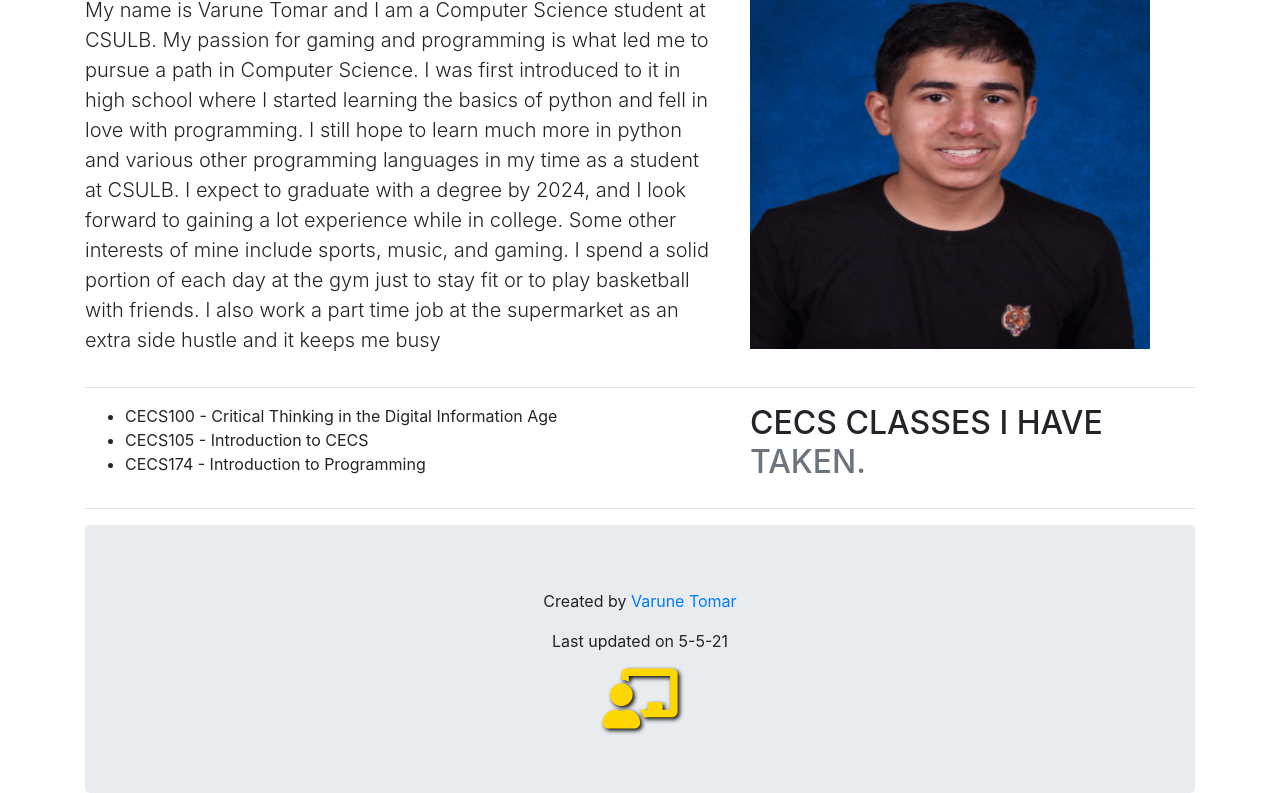
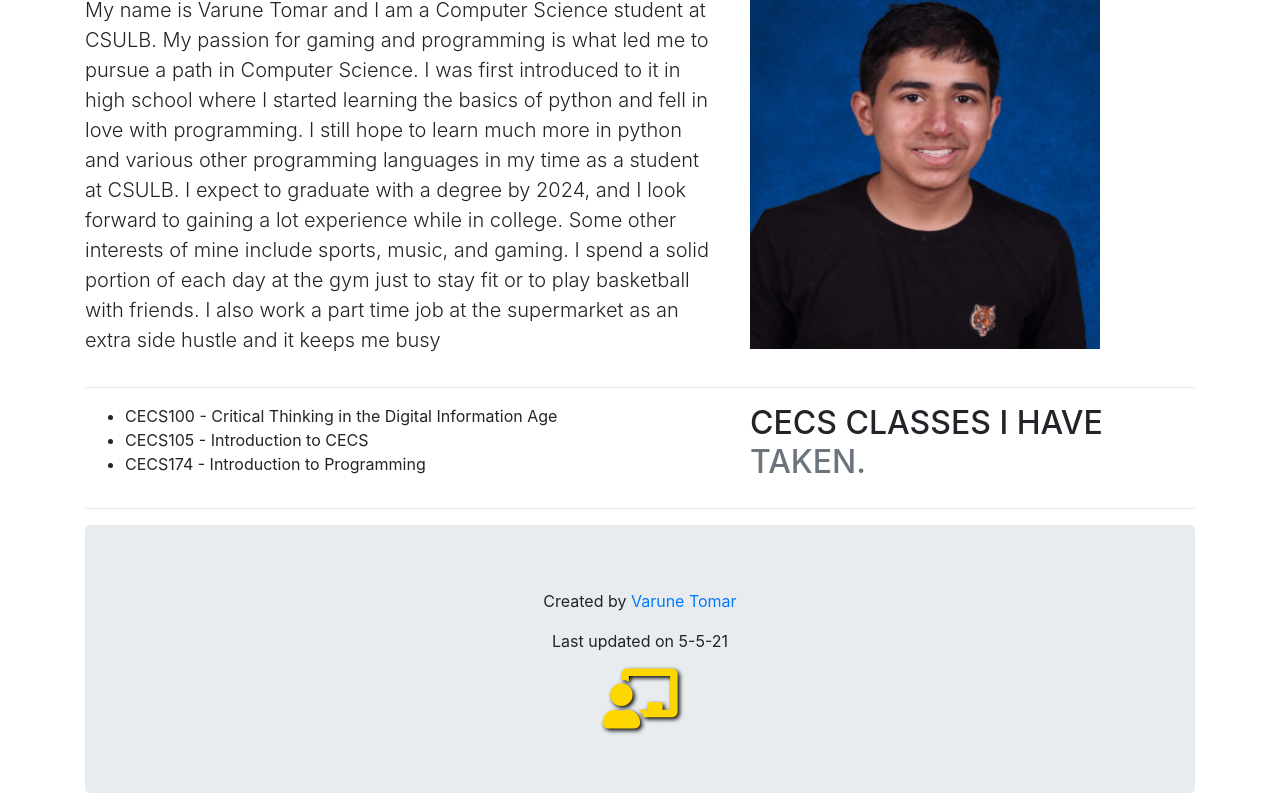
Before and after one commit to VaruneTomar/Bootstrap, a plain HTML site: page index.html in a window 1280 px wide. Shown: the part 350-1143 px from the top of the page. Drawn offline with nearby package versions, Linux system fonts and the light colour scheme.

Commit message:
Update index.html

```diff
--- a/index.html
+++ b/index.html
@@ -34,7 +34,7 @@
 Some other interests of mine include sports, music, and gaming. I spend a solid portion of each day at the gym just to stay fit or to play basketball with friends. I also work a part time job at the supermarket as an extra side hustle and it keeps me busy</p>
       </div>
       <div class="col-md-5">
-        <img src="Tomar.JPG" alt="Varune Tomar" width="400" height="400">
+        <img src="Tomar.JPG" alt="Varune Tomar" width="350" height="400">
 
       </div>
     </div>
```
